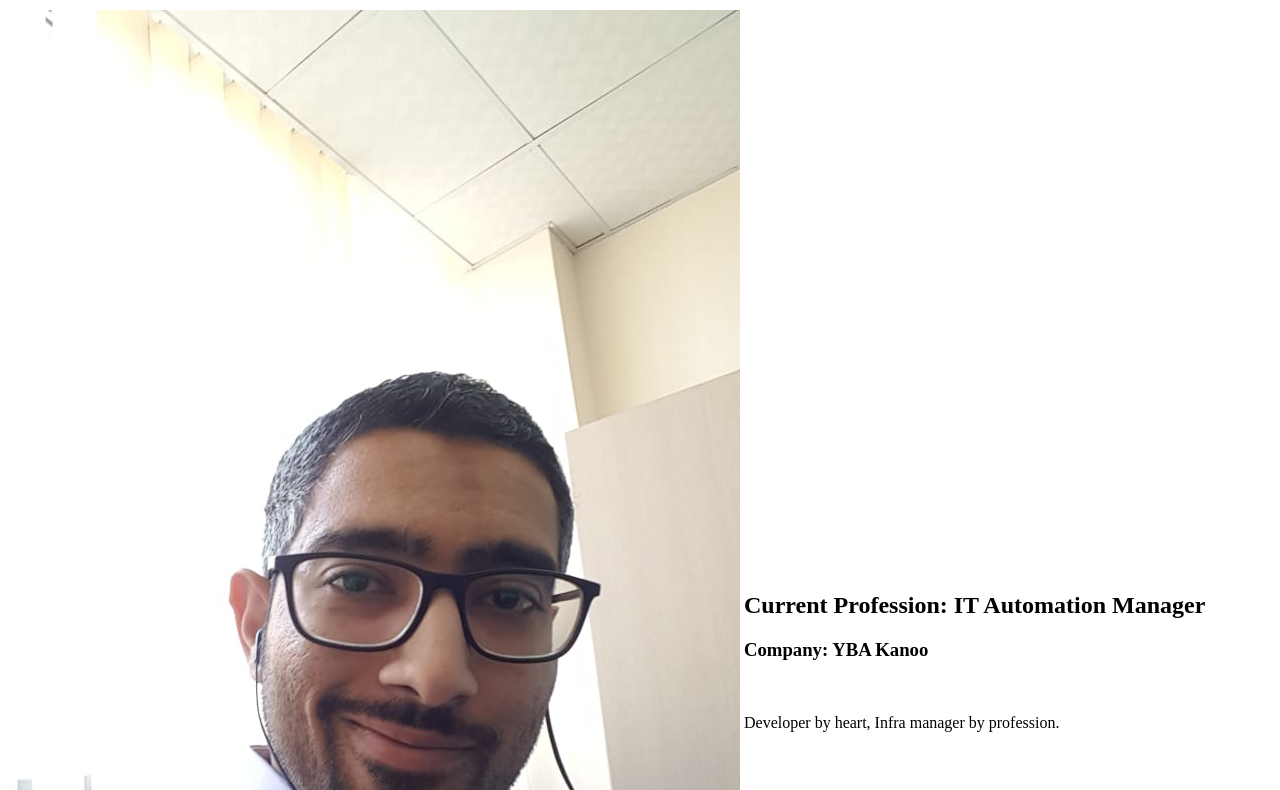
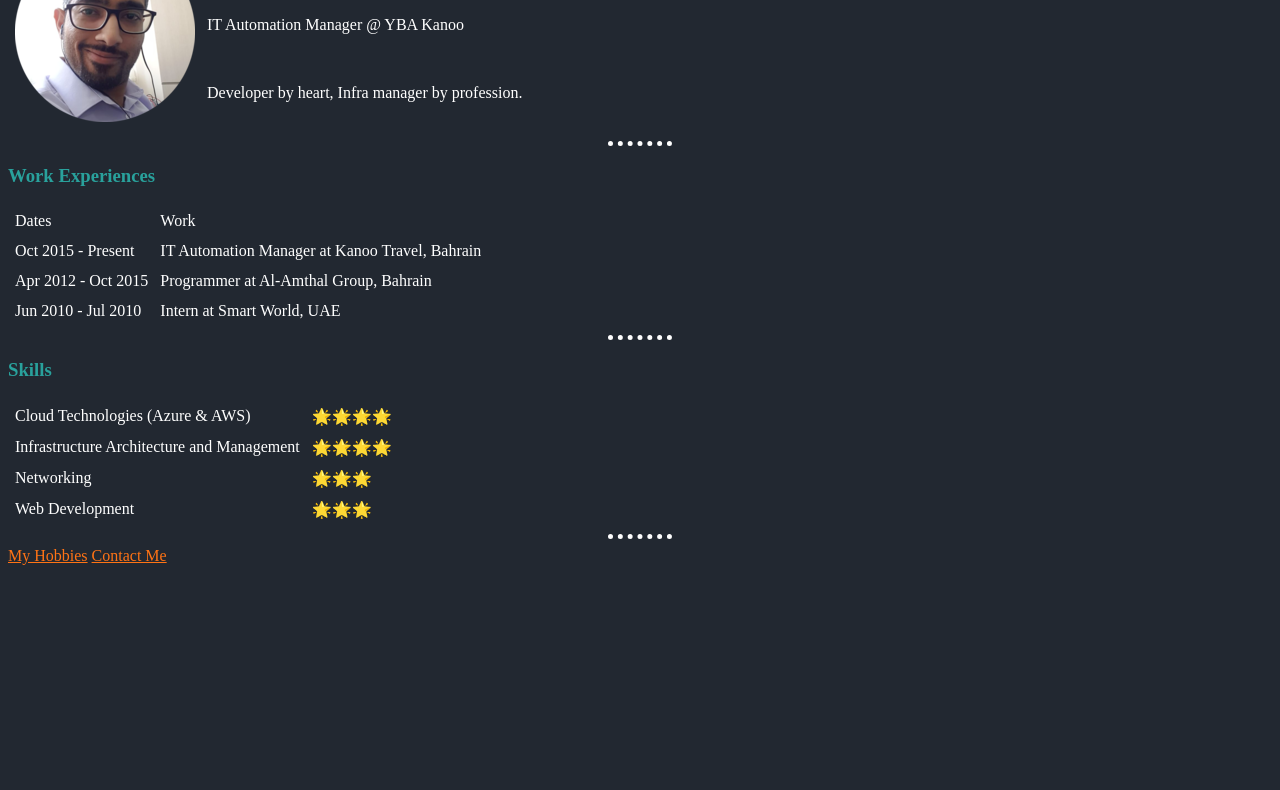
Before and after one commit to BinMakki/cv, a plain HTML site: page index.html in a window 1280 px wide. Shown: the part 73-863 px from the top of the page. After the commit the page ends 800 px from the top, so only its background shows below. Drawn offline with Linux system fonts and the light colour scheme.

Commit message:
Add files via upload

```diff
--- /dev/null
+++ b/css/styles.css
@@ -0,0 +1,34 @@
+body {
+  background-color: #222831;
+  /* background-color: #f4f4f4; */
+  color: white;
+  /* color: #232020; */
+}
+
+hr {
+  border-style: dotted none none;
+  border-color: white;
+  /* border-color: #232020; */
+  border-width: 5px;
+  width: 5%;
+}
+
+h1,
+h2,
+h3 {
+  color: #29a19c;
+  /* color: #ff7315; */
+}
+
+p {
+  color: white;
+  /* color: #232020; */
+}
+
+td {
+  padding: 5px;
+}
+
+a{
+  color: #ff7315;
+}
--- a/index.html
+++ b/index.html
@@ -1,23 +1,70 @@
 <!DOCTYPE html>
 <html>
   <head>
-    <title>CV of Jassim Makki</title>
+    <title>Jassim's Makki Personal Website</title>
+    <link rel="stylesheet" href="css/styles.css" />
   </head>
 
   <body>
-      <h1>Jassim Makki</h1>
     <table>
       <tr>
         <td>
-                  <img src="images/binmakki.jpeg" alt="Profile Pic">
+          <img class="profileImg" src="images/binmakki.png" alt="Profile Pic" />
         </td>
+
         <td>
-                  <h2>Current Profession: IT Automation Manager</h2>
-                  <h3>Company: YBA Kanoo</h3>
-                  <br/>
+          <h2>Jassim Makki</h2>
+          <p>IT Automation Manager @ YBA Kanoo</p>
+          <br />
           <p>Developer by heart, Infra manager by profession.</p>
         </td>
       </tr>
     </table>
+
+    <hr />
+
+    <h3>Work Experiences</h3>
+    <table>
+      <tr>
+        <td>Dates</td>
+        <td>Work</td>
+      </tr>
+      <tr>
+        <td>Oct 2015 - Present</td>
+        <td>IT Automation Manager at Kanoo Travel, Bahrain</td>
+      </tr>
+      <tr>
+        <td>Apr 2012 - Oct 2015</td>
+        <td>Programmer at Al-Amthal Group, Bahrain</td>
+      </tr>
+      <tr>
+        <td>Jun 2010 - Jul 2010</td>
+        <td>Intern at Smart World, UAE</td>
+      </tr>
+    </table>
+
+    <hr />
+    <h3>Skills</h3>
+    <table>
+      <tr>
+        <td>Cloud Technologies (Azure & AWS)</td>
+        <td>🌟🌟🌟🌟</td>
+      </tr>
+      <tr>
+        <td>Infrastructure Architecture and Management</td>
+        <td>🌟🌟🌟🌟</td>
+      </tr>
+      <tr>
+        <td>Networking</td>
+        <td>🌟🌟🌟</td>
+      </tr>
+      <tr>
+        <td>Web Development</td>
+        <td>🌟🌟🌟</td>
+      </tr>
+    </table>
+    <hr>
+    <a href="hobbies.html">My Hobbies</a>
+    <a href="contact-me.html">Contact Me</a>
   </body>
 </html>
```
Also changed, not shown: Hobbies.html (added, +19 -0 lines), contact-me.html (added, +34 -0 lines), images/binmakki.png (added). Lines whose indentation alone changed are shown as unchanged.
